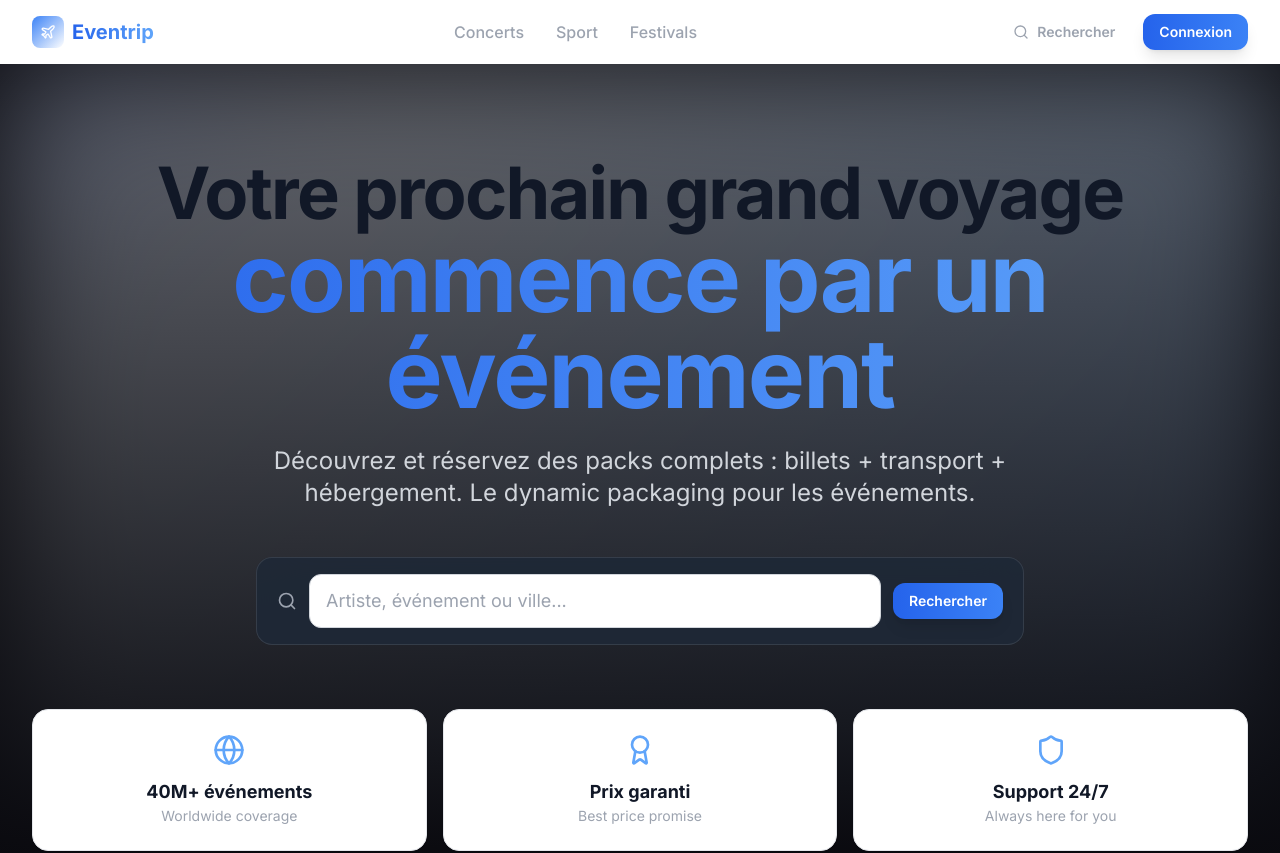
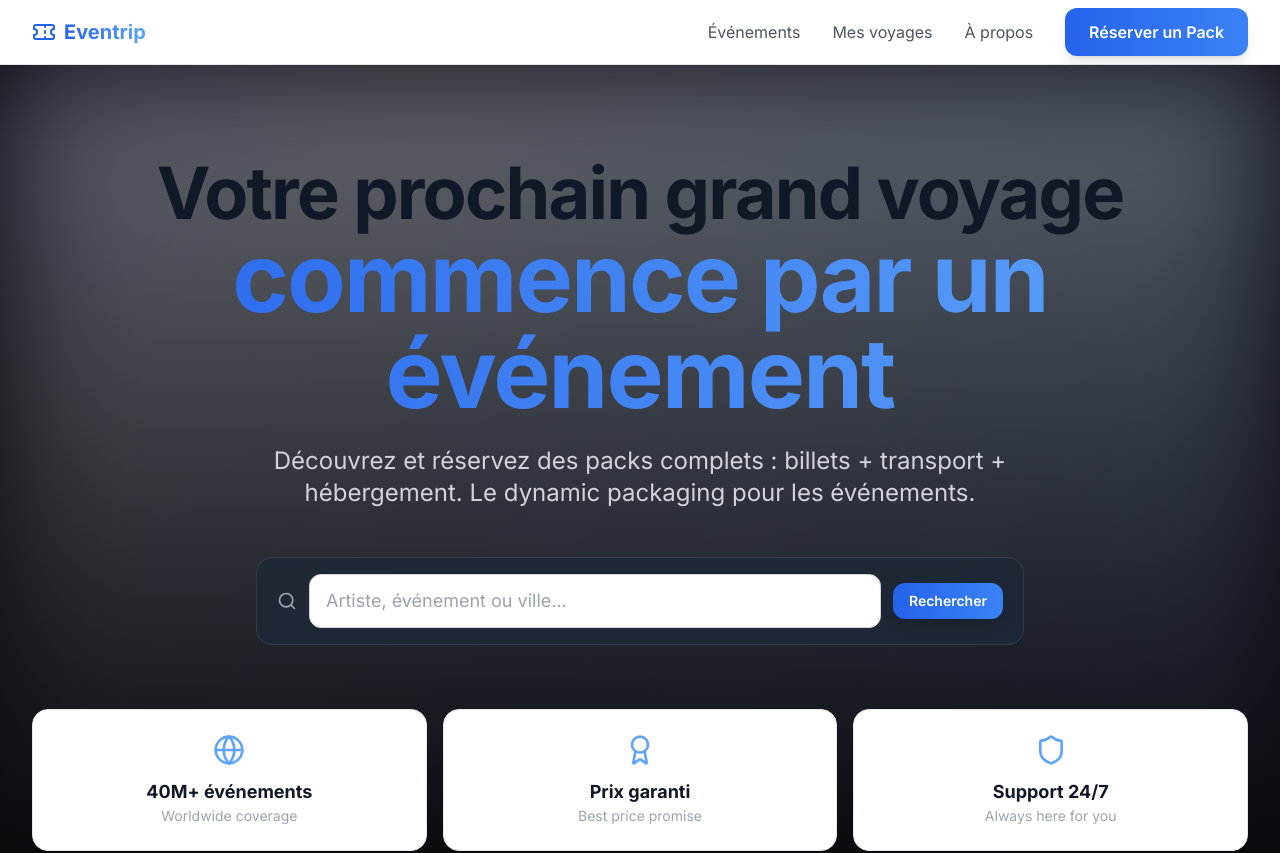
Before and after one commit to roor330-collab/eventrip, a Next.js app: page / in a window 1280 px wide. Shown: the top 853 px of the page. Built offline with nearby package versions, Linux system fonts and the light colour scheme.

Commit message:
feat: white/blue theme + Ticketmaster 2026 data

```diff
--- a/components/ui/Navbar.tsx
+++ b/components/ui/Navbar.tsx
@@ -1,120 +1,59 @@
 "use client";
 
-import React, { useState, useEffect } from "react";
+import React, { useState } from "react";
 import Link from "next/link";
-import { motion, AnimatePresence } from "framer-motion";
-import { Menu, X, Plane, Search } from "lucide-react";
-import { Button } from "@/components/ui/Button";
+import { Menu, X, Ticket } from "lucide-react";
+import { Button } from "./Button";
 
 export function Navbar() {
-  const [scrolled, setScrolled] = useState(false);
-  const [mobileOpen, setMobileOpen] = useState(false);
-
-  useEffect(() => {
-    const handleScroll = () => setScrolled(window.scrollY > 20);
-    window.addEventListener("scroll", handleScroll);
-    return () => window.removeEventListener("scroll", handleScroll);
-  }, []);
-
-  const links = [
-    { href: "/search?type=concert", label: "Concerts" },
-    { href: "/search?type=sport", label: "Sport" },
-    { href: "/search?type=festival", label: "Festivals" },
-  ];
+  const [isOpen, setIsOpen] = useState(false);
 
   return (
-    <nav
-      className={`fixed top-0 left-0 right-0 z-50 transition-smooth ${
-        scrolled
-          ? "bg-dark-950/95 backdrop-blur-xl border-b border-white/10 shadow-lg"
-          : "bg-transparent"
-      }`}
-    >
+    <nav className="fixed top-0 w-full z-50 bg-white/95 backdrop-blur-lg border-b border-gray-200 shadow-sm">
       <div className="max-w-7xl mx-auto px-4 sm:px-6 lg:px-8">
-        <div className="flex items-center justify-between h-16">
-          {/* Logo */}
-          <Link href="/" className="flex items-center gap-2 group">
-            <motion.div
-              whileHover={{ rotate: 15 }}
-              className="w-8 h-8 bg-gradient-to-br from-primary-500 to-secondary-500 rounded-lg flex items-center justify-center"
-            >
-              <Plane className="w-4 h-4 text-white" />
-            </motion.div>
-            <span className="font-bold text-xl gradient-text">Eventrip</span>
+        <div className="flex justify-between items-center h-16">
+          <Link href="/" className="flex items-center gap-2 font-bold text-xl text-gray-900">
+            <Ticket className="w-6 h-6 text-blue-600" />
+            <span className="gradient-text">Eventrip</span>
           </Link>
 
-          {/* Desktop Nav */}
-          <div className="hidden md:flex items-center gap-8">
-            {links.map((link) => (
-              <Link
-                key={link.href}
-                href={link.href}
-                className="text-gray-400 hover:text-white transition-smooth font-medium"
-              >
-                {link.label}
-              </Link>
-            ))}
-          </div>
-
-          {/* Actions */}
-          <div className="hidden md:flex items-center gap-3">
-            <Link href="/search">
-              <Button variant="ghost" size="sm">
-                <Search className="w-4 h-4" />
-                Rechercher
-              </Button>
+          <div className="hidden md:flex gap-8 items-center">
+            <Link href="/" className="text-gray-600 hover:text-blue-600 transition-smooth">
+              Événements
             </Link>
-            <Button variant="primary" size="sm">
-              Connexion
+            <Link href="/" className="text-gray-600 hover:text-blue-600 transition-smooth">
+              Mes voyages
+            </Link>
+            <Link href="/" className="text-gray-600 hover:text-blue-600 transition-smooth">
+              À propos
+            </Link>
+            <Button variant="primary" size="md">
+              Réserver un Pack
             </Button>
           </div>
 
-          {/* Mobile Toggle */}
-          <button
-            onClick={() => setMobileOpen(!mobileOpen)}
-            className="md:hidden p-2 rounded-lg hover:bg-white/10 transition-smooth"
-          >
-            {mobileOpen ? (
-              <X className="w-5 h-5" />
-            ) : (
-              <Menu className="w-5 h-5" />
-            )}
+          <button onClick={() => setIsOpen(!isOpen)} className="md:hidden p-2 text-gray-700">
+            {isOpen ? <X size={24} /> : <Menu size={24} />}
           </button>
         </div>
+
+        {isOpen && (
+          <div className="md:hidden pb-4 space-y-4 border-t border-gray-100 pt-4">
+            <Link href="/" className="block text-gray-600 hover:text-blue-600 transition-smooth">
+              Événements
+            </Link>
+            <Link href="/" className="block text-gray-600 hover:text-blue-600 transition-smooth">
+              Mes voyages
+            </Link>
+            <Link href="/" className="block text-gray-600 hover:text-blue-600 transition-smooth">
+              À propos
+            </Link>
+            <Button variant="primary" size="md" className="w-full">
+              Réserver un Pack
+            </Button>
+          </div>
+        )}
       </div>
-
-      {/* Mobile Menu */}
-      <AnimatePresence>
-        {mobileOpen && (
-          <motion.div
-            initial={{ opacity: 0, height: 0 }}
-            animate={{ opacity: 1, height: "auto" }}
-            exit={{ opacity: 0, height: 0 }}
-            className="md:hidden bg-dark-950/98 backdrop-blur-xl border-t border-white/10"
-          >
-            <div className="px-4 py-4 space-y-3">
-              {links.map((link) => (
-                <Link
-                  key={link.href}
-                  href={link.href}
-                  onClick={() => setMobileOpen(false)}
-                  className="block py-2 text-gray-300 hover:text-white transition-smooth"
-                >
-                  {link.label}
-                </Link>
-              ))}
-              <div className="pt-2 border-t border-white/10 flex gap-2">
-                <Button variant="outline" size="sm" className="flex-1">
-                  Connexion
-                </Button>
-                <Button variant="primary" size="sm" className="flex-1">
-                  Inscription
-                </Button>
-              </div>
-            </div>
-          </motion.div>
-        )}
-      </AnimatePresence>
     </nav>
   );
 }
```
